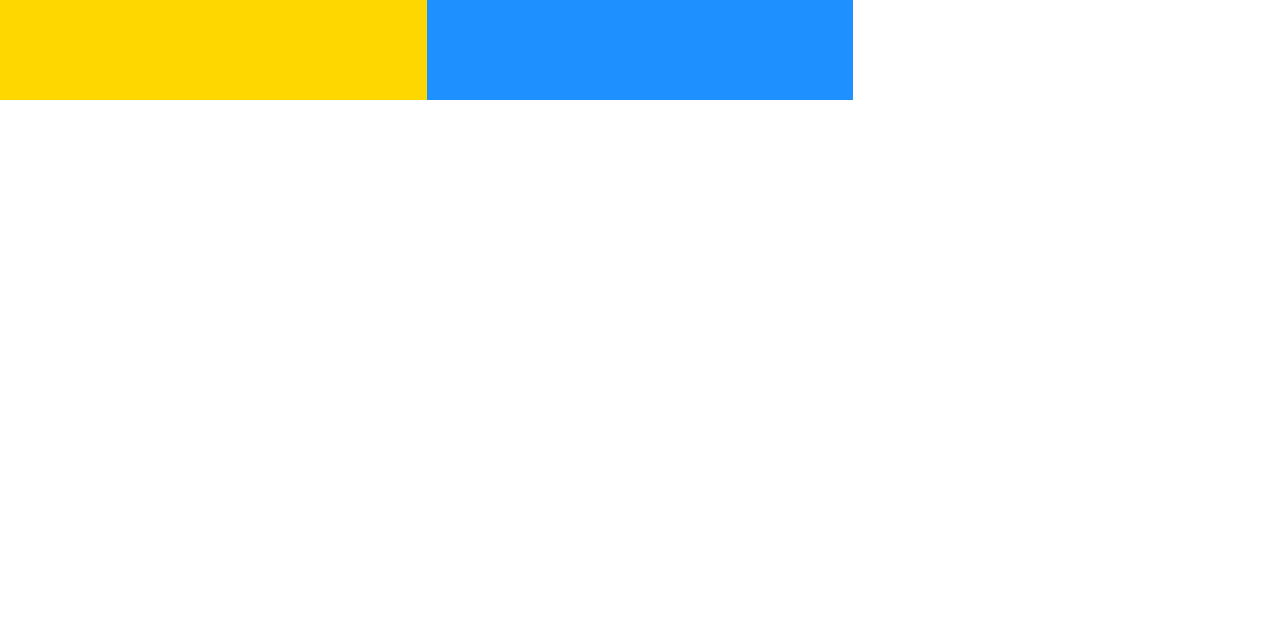
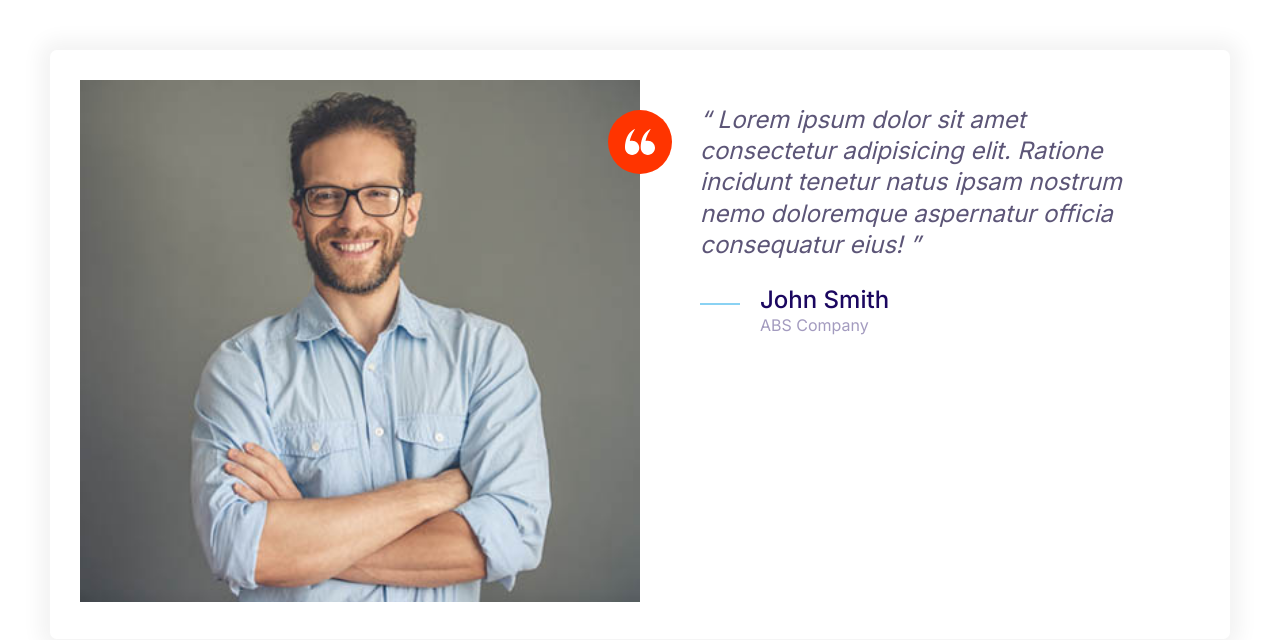
Before and after one commit to AnchyN/Moshify, a plain HTML site: page index.html in a window 1280 px wide. Drawn offline with Linux system fonts and the light colour scheme.

Commit message:
Testimonial set.

```diff
--- a/CSS/styles.css
+++ b/CSS/styles.css
@@ -164,8 +164,17 @@ width: 40px;
 height: 40px;
 }
 
+.icon--small {
+  width: 30px;
+  height: 30px;
+}
+
 .icon--primary {
   fill: var(--color-primary); /* fill is used only for SVG */
+}
+
+.icon--white{
+ fill: #fff;
 }
 
 .icon-container {
@@ -176,6 +185,10 @@ height: 40px;
   display: inline-flex; /* the width and height property has no effect on span elements, that is why we set inline, in this case inline-flex*/
   justify-content: center;
   align-items: center;
+}
+
+.icon-container--accent {
+  background: var(--color-accent);
 }
 
 /* Buttons */
@@ -457,3 +470,41 @@ height: 40px;
       grid-template-columns: repeat(3, 1fr);
     }
   }
+
+  /* Testimonials */
+
+.testimonial {
+  padding: 3rem;
+}
+
+.testimonial__image {
+  position: relative;
+}
+
+.testimonial__image > img {
+  width: 100%; /* this way we always have two equal columns */
+}
+
+.testimonial__image > .icon-container {
+  position: absolute;
+  top: 3rem;
+  right: -32px;
+}
+
+@media screen and (min-width: 768px) {
+  .testimonial .quote,
+  .testimonial .quote__author {
+    font-size: 2.4rem;
+  }
+
+  .testimonial .quote {
+    margin-left: 6rem;
+  }
+}
+
+@media screen and (max-width:768px) {  /* my change */
+  .card {
+    overflow: visible;
+    padding: 4rem;
+  }
+}
--- a/index.html
+++ b/index.html
@@ -13,11 +13,38 @@
     <link rel="stylesheet" href="CSS/normalize.css" />
     <link rel="stylesheet" href="CSS/styles.css" />
   </head>
-  <body>
-    <div class="grid grid--1x3">
-      <div style="height: 100px; background: gold"></div>
-      <div style="height: 100px; background: dodgerblue"></div>
-      <div style="height: 100px; background: gre"></div>
+  <body style="padding: 5rem">
+    <div class="card testimonial">
+      <div class="grid grid--1x2">
+        <div class="testimonial__image">
+          <img src="images/testimonial.jpg" alt="A happy, smiling customer" />
+          <span class="icon-container icon-container--accent">
+            <svg class="icon--small icon--white">
+              <use xlink:href="images/sprite.svg#quotes"></use>
+            </svg>
+          </span>
+        </div>
+        <blockquote class="quote">
+          <p class="quote__text">
+            Lorem ipsum dolor sit amet consectetur adipisicing elit. Ratione
+            incidunt tenetur natus ipsam nostrum nemo doloremque aspernatur
+            officia consequatur eius!
+          </p>
+          <footer>
+            <div class="media">
+              <div class="media__image">
+                <svg class="icon icon--primary quote__line">
+                  <use xlink:href="images/sprite.svg#line"></use>
+                </svg>
+              </div>
+              <div class="media__body">
+                <h3 class="media__title quote__author">John Smith</h3>
+                <p class="quote__organisation">ABS Company</p>
+              </div>
+            </div>
+          </footer>
+        </blockquote>
+      </div>
     </div>
   </body>
 </html>
```
Also changed, not shown: components/testimonial.html (added, +32 -0 lines), images/testimonial.jpg (added).
